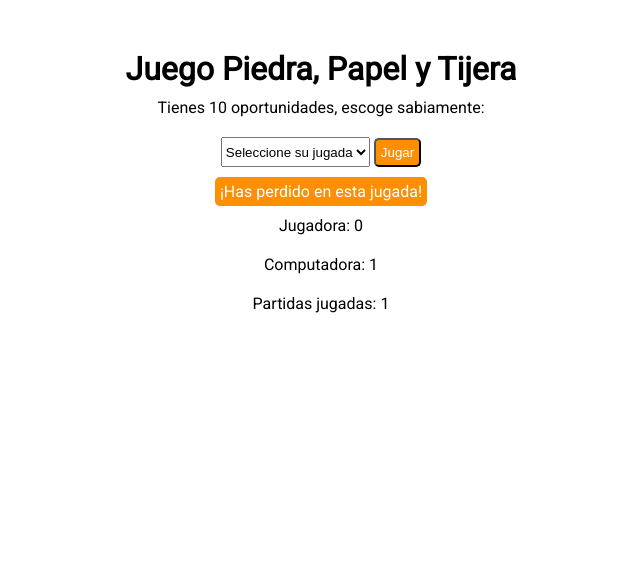
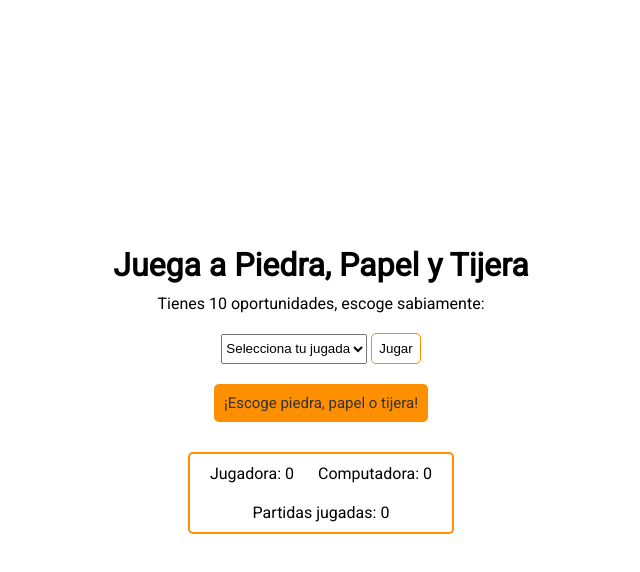
Before and after one commit to irenegwodak/paper-rock-scissors-javascript, a plain HTML site: page index.html in a window 1280 px wide. Both pictures are taken after a click on the button "Jugar". Shown: the whole page, without its empty margins (319-959 px from the left). Drawn offline with Linux system fonts and the light colour scheme.

Commit message:
add end of game functions & reset option & to hide options

```diff
--- a/css/style.css
+++ b/css/style.css
@@ -6,35 +6,59 @@
 html {
   font-size: 62.5%;
 }
+
 body {
   font-size: 1.6rem;
   font-family: 'Roboto', sans-serif;
 }
 .main {
+  height: 100vh;
   padding: 5rem;
   display: flex;
   flex-direction: column;
+  justify-content: center;
   align-items: center;
   text-align: center;
 }
 .label,
 .playing-container,
-.print-result,
-.counter {
+.print,
+.counter,
+.players-counter-container {
   padding: 1rem;
 }
 .select {
   height: 3rem;
 }
-.button,
-.print-result {
-  padding: 0.5rem;
+.print {
+  margin: 1rem;
   border-radius: 0.5rem;
-  background-color: rgb(253, 143, 0);
-  color: white;
+  background-color: rgb(253, 143, 0) ;
+  color: hsl(0, 0%, 20%);
+  font-size: 1.5rem;
+}
+.button {
+  border: 0.1rem rgb(253, 143, 0) solid;
+  border-radius: 0.5rem;
+  padding: 0.7rem;
+  background-color: white;
+  color:black;
 }
 .button:hover {
   transition: background-color 0.2s;
-  background-color: rgb(82, 48, 4);
+  background-color: rgb(129, 77, 9);
+  color: whbite;
   cursor: pointer;
 }
+.counters-container {
+  margin: 2rem;
+  border: 0.2rem rgb(253, 143, 0) solid;
+  border-radius: 0.5rem;
+}
+.player {
+  display: inline;
+}
+
+.hidden {
+  display: none;
+}
--- a/index.html
+++ b/index.html
@@ -14,22 +14,30 @@
   </head>
   <body>
     <main class="main">
-      <h1>Juego Piedra, Papel y Tijera</h1>
+      <h1>Juega a Piedra, Papel y Tijera</h1>
       <label for="user-move" class="label">Tienes 10 oportunidades, escoge sabiamente:</label>
       <form action="" class="playing-container">
         <select name="" id="user-move" class="js-select select">
-          <option value="empty">Seleccione su jugada</option>
+          <option value="default">Selecciona tu jugada</option>
           <option value="rock">Piedra</option>
           <option value="paper">Papel</option>
           <option value="scissors">Tijera</option>
         </select>
-        <button class="js-button button">Jugar</button>
+        <button class="js-play-button button">Jugar</button>
       </form>
-      <p class="js-print-result print-result">¡Vamos a jugar!</p>
+      <p class="js-print print"></p>
 
-      <p class="counter">Jugadora: <span class="js-counter-user">0</span></p>
-      <p class="counter">Computadora: <span class="js-counter-machine">0</span></p>
-      <p class="counter">Partidas jugadas: <span class="js-counter-game">0</span></p>
+      <div class="counters-container">
+        <div class="players-counter-container">
+          <p class="counter player">Jugadora: <span class="js-counter-user">0</span></p>
+          <p class="counter player">Computadora: <span class="js-counter-machine">0</span></p>
+        </div>
+        <p class="counter">Partidas jugadas: <span class="js-counter-game">0</span></p>
+      </div>
+      <div class="js-endgame-container hidden">
+        <p class="js-endgame print"></p>
+        <button class="js-reset-button button">Jugar otra partida</button>
+      </div>
     </main>
     <script type="text/javascript" src="./js/main.js"></script>
   </body>
--- a/js/main.js
+++ b/js/main.js
@@ -2,8 +2,14 @@
 
 // DECLARATIONS
 const inputSelect = document.querySelector('.js-select');
-const btn = document.querySelector('.js-button');
-const printElement = document.querySelector('.js-print-result');
+const btnPlay = document.querySelector('.js-play-button');
+const endGameHtmlBlock = document.querySelector('.js-endgame-container');
+const btnReset = document.querySelector('.js-reset-button');
+
+//printers
+const printElement = document.querySelector('.js-print');
+const printEndGame = document.querySelector('.js-endgame');
+
 //counters
 const counterUser = document.querySelector('.js-counter-user');
 const counterMachine = document.querySelector('.js-counter-machine');
@@ -13,9 +19,13 @@ let machineCount = 0;
 let gameCount = 0;
 
 //Messages to print
-const youWin = '¡Has ganado en esta jugada!';
-const youLose = '¡Has perdido en esta jugada!';
+const defaultMsg = '¡Vamos a jugar!';
+const youWin = '¡Has ganado la jugada!';
+const youLose = '¡Has perdido la jugada!';
 const draw = 'Empate';
+const warning = '¡Escoge piedra, papel o tijera!';
+
+printElement.innerHTML = defaultMsg;
 
 //FUNCTIONS
 
@@ -23,8 +33,30 @@ const draw = 'Empate';
 function getRandomNumber(max) {
   return Math.ceil(Math.random() * max);
 }
+function printMsg(msg) {
+  printElement.innerHTML = msg;
+}
 
 // SPECIFIC FUNCTIONS
+function updateCounters() {
+  counterUser.innerHTML = userCount;
+  counterMachine.innerHTML = machineCount;
+  counterGame.innerHTML = gameCount;
+}
+function checkCounters(msg) {
+  gameCount += 1;
+  if (msg !== warning) {
+    if (msg === youWin) {
+      userCount = userCount + 1;
+      updateCounters();
+    }
+    if (msg === youLose) {
+      machineCount += 1;
+      updateCounters();
+    } else updateCounters();
+  }
+}
+
 function getMachineSelect() {
   const randomNumber = getRandomNumber(9);
 
@@ -37,61 +69,83 @@ function getMachineSelect() {
   } else {
     machineSelect = 'scissors';
   }
-  console.log("número random: ", randomNumber);
-  console.log('selección máquina en función getMachineSelect: ', machineSelect);
+  console.log('número random: ', randomNumber);
+  console.log('selección máquina: ', machineSelect);
   return machineSelect;
 }
 
-function userVsMachine() {
-  const userSelect = inputSelect.value;
+// function checkIfUserOption
+
+function userVsMachine(userValue) {
+  let msg = '';
   const machineSelect = getMachineSelect();
-  let result = '';
-
   //user wins
   if (
-    (userSelect === 'paper' && machineSelect === 'rock') ||
-    (userSelect === 'rock' && machineSelect === 'scissors') ||
-    (userSelect === 'scissors' && machineSelect === 'paper')
+    (userValue === 'paper' && machineSelect === 'rock') ||
+    (userValue === 'rock' && machineSelect === 'scissors') ||
+    (userValue === 'scissors' && machineSelect === 'paper')
   ) {
-    result = youWin;
+    msg = youWin;
   }
   // draw
-  else if (userSelect === machineSelect) {
-    result = draw;
+  else if (userValue === machineSelect) {
+    msg = draw;
   }
   // user lose
   else {
-    result = youLose;
+    msg = youLose;
   }
-  console.log('resultado de función userVsmachine: ', result);
-  return result;
+  printMsg(msg);
+  checkCounters(msg);
+  console.log('userVsmachine: ', msg);
+}
+function playGame() {
+  //check if user selected an option
+  const userSelect = inputSelect.value;
+  if (userSelect === 'default') {
+    printMsg(warning);
+  } else {
+    userVsMachine(userSelect);
+  }
+}
+function endGame() {
+  if (gameCount >= 10) {
+    btnPlay.classList.add('hidden');
+    endGameHtmlBlock.classList.remove('hidden');
+    if (userCount > machineCount) {
+      printEndGame.innerHTML = 'Has ganado la partida';
+    } else if (userCount === machineCount) {
+      printEndGame.innerHTML = 'Empate de la partida';
+    } else {
+      printEndGame.innerHTML = 'Has perdido la partida';
+    }
+  }
+}
+function resetCounters() {
+  userCount = 0;
+  machineCount = 0;
+  gameCount = 0;
+  updateCounters();
 }
 
-function printMsgResult(userVsMachineResult) {
-  const result = userVsMachineResult;
-  printElement.innerHTML = result;
+// HandleClick Functions
+function handleClickPlay(event) {
+  event.preventDefault();
+  playGame();
+  endGame();
+  console.log('gamecount: ', gameCount);
 }
-function updateCounters(userVsMachineResult) {
-  if (userVsMachineResult === youWin) {
-    userCount = userCount + 1;
-    counterUser.innerHTML = userCount;
-  }
-  if (userVsMachineResult === youLose) {
-    machineCount += 1;
-    counterMachine.innerHTML = machineCount;
-  }
-  counterGame.innerHTML = gameCount += 1;
-}
+function handleClickReset(event) {
+  event.preventDefault();
 
-function handleClick(event) {
-  event.preventDefault();
-  const result = userVsMachine();
-  printMsgResult(result);
-  updateCounters(result);
-
-  console.log('constante result: ', result);
-  console.log('jugadas: ', gameCount);
+  inputSelect.value = 'default';
+  resetCounters();
+  printElement.innerHTML = defaultMsg;
+  btnPlay.classList.remove('hidden');
+  printEndGame.innerHTML = '';
+  endGameHtmlBlock.classList.add('hidden');
 }
 
 //EVENTS
-btn.addEventListener('click', handleClick);
+btnPlay.addEventListener('click', handleClickPlay);
+btnReset.addEventListener('click', handleClickReset);
```
